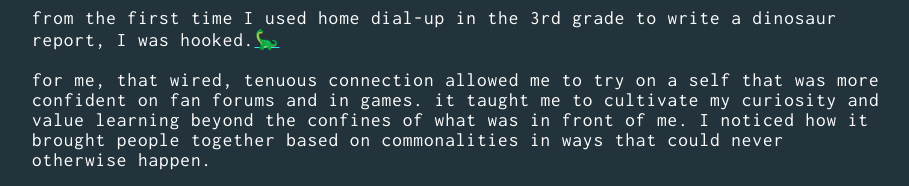
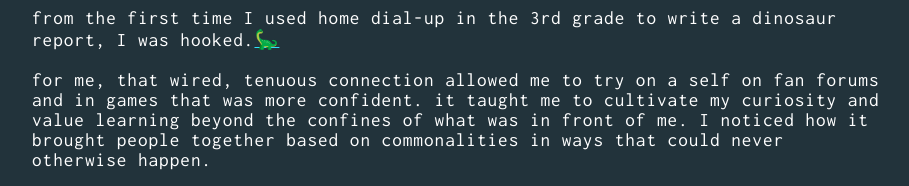
Before and after one commit to dansinger/singerde-site, a Gatsby site: page / in a window 1280 px wide. Shown: the part 158-344 px from the top of the page, without its empty margins (183-1092 px from the left). Built offline with nearby package versions, Linux system fonts and the light colour scheme; Gatsby itself is replaced by a stand-in of ours.

Commit message:
fixed wording

```diff
--- a/src/pages/index.js
+++ b/src/pages/index.js
@@ -13,7 +13,7 @@ const IndexPage = () => {
         <p>
           from the first time I used home dial-up in the 3rd grade to write a dinosaur report, I was hooked.<a href="https://en.wikipedia.org/wiki/Maiasaura" target="_blank">🦕</a>
         </p>
-        <p>for me, that wired, tenuous connection allowed me to try on a self that was more confident on fan forums and in games. it taught me to cultivate my curiosity and value learning beyond the confines of what was in front of me. I noticed how it brought people together based on commonalities in ways that could never otherwise happen.
+        <p>for me, that wired, tenuous connection allowed me to try on a self on fan forums and in games that was more confident. it taught me to cultivate my curiosity and value learning beyond the confines of what was in front of me. I noticed how it brought people together based on commonalities in ways that could never otherwise happen.
         </p>
         <p>
           and as I've grown alongside the internet, I've seen the ways in which it has enabled toxic relationships with one another and with ourselves. as a tech professional, I've been interested in the ways in which design (or anti-design) shapes the interactions that we're able to have. that has driven me to get curious about the ways we can positively impact those forces.
```
